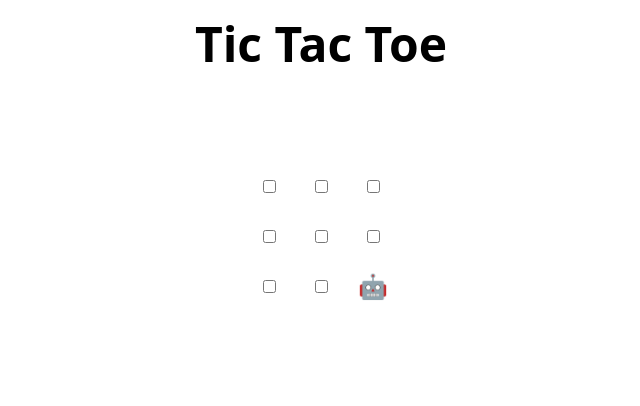
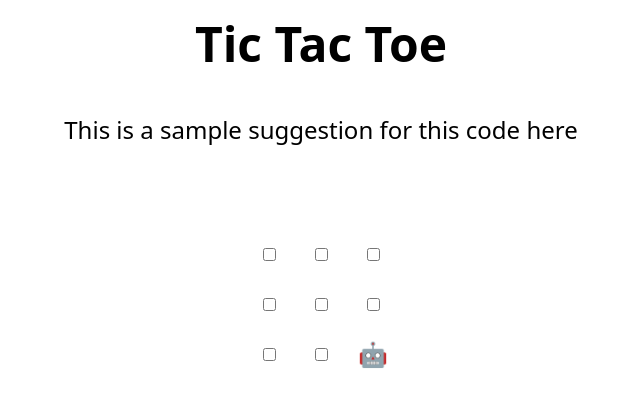
Before and after one commit to mello-j/skills-review-pull-requests, a plain HTML site: page index.html in a window 1280 px wide. Shown: the whole page, without its empty margins (319-959 px from the left). Drawn offline with Linux system fonts and the light colour scheme.

Commit message:
Commiting suggested changes

```diff
--- a/index.html
+++ b/index.html
@@ -44,6 +44,7 @@
     <td><input type="checkbox" /></td>
     <td><input type="checkbox" /></td>
     <td><input type="checkbox" /></td>
+This is a sample suggestion for this code here
   </tr>
 </table>
 
```
